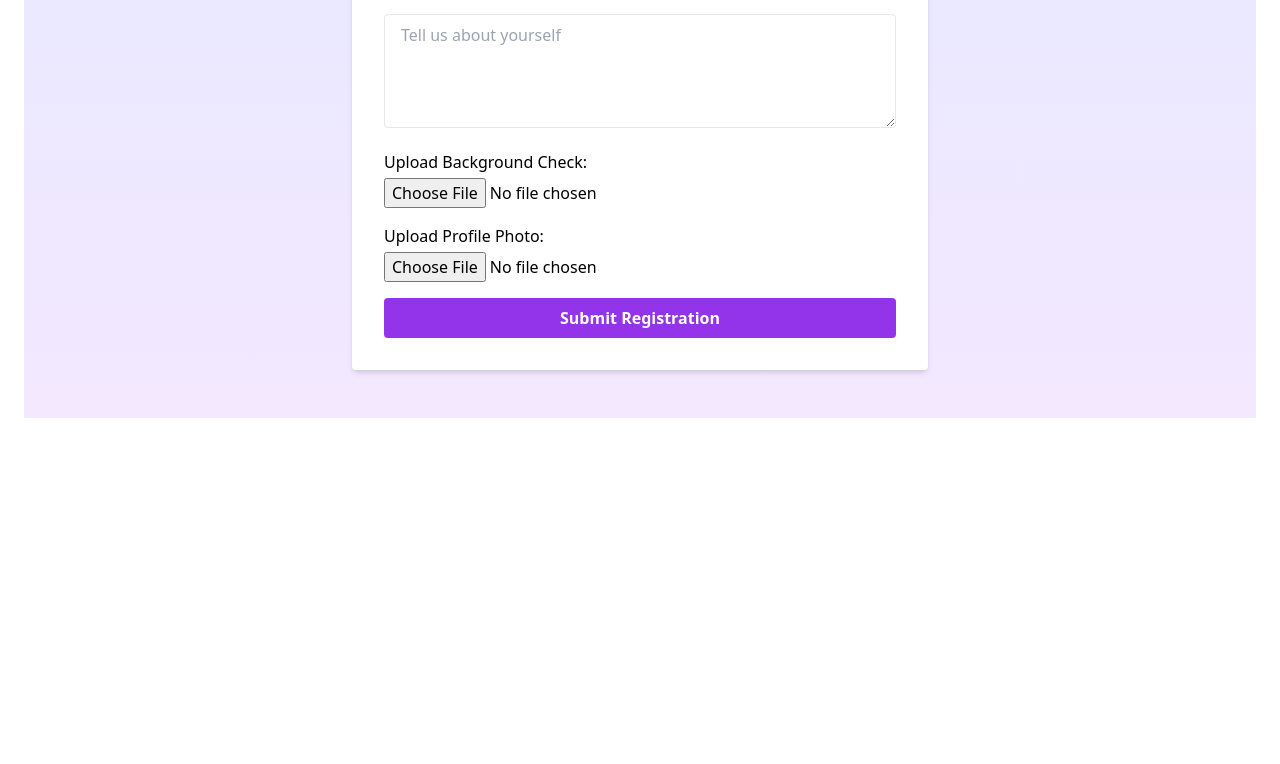
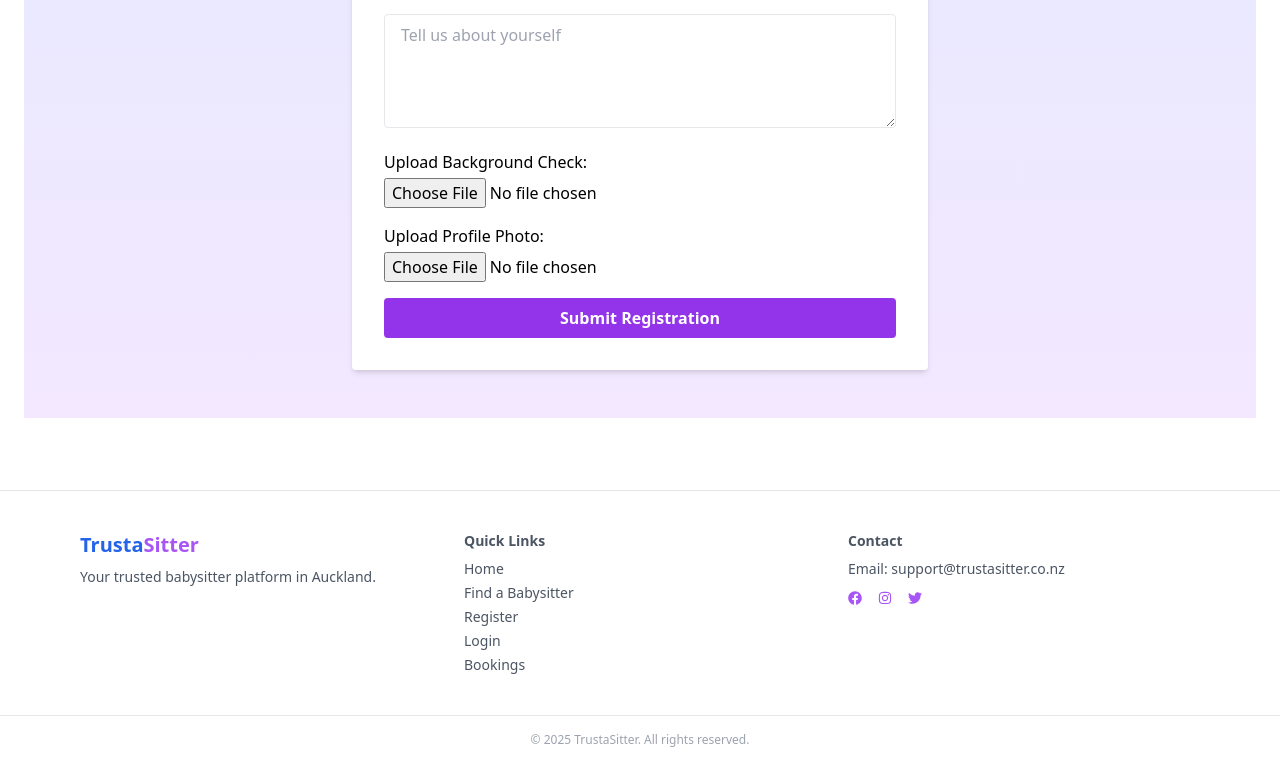
Before and after one commit to LargeWC-Code/TrustaSitter, a React (Vite) app in the folder trustasitter-frontend/: page /register-babysitter in a window 1280 px wide. Shown: the part 813-1577 px from the top of the page. Before the commit the page ends 1255 px from the top, so only its background shows below. Built offline with nearby package versions, Linux system fonts and the light colour scheme.

Commit message:
feat: create and add Footer component to all pages

```diff
--- a/trustasitter-frontend/src/App.jsx
+++ b/trustasitter-frontend/src/App.jsx
@@ -3,6 +3,7 @@ import React from 'react';
 import { BrowserRouter as Router, Routes, Route } from 'react-router-dom';
 
 import Navbar from './components/Navbar'; // Importing the Navbar component
+import Footer from './components/Footer'; // Importing the Footer component
 import Home from './pages/Home';  // Importing the Home component
 import Search from './pages/Search';  // Importing the Search component
 import Login from './pages/Login';  // Importing the Login component
@@ -30,6 +31,7 @@ const App = () => {
           <Route path="/register-babysitter" element={<RegisterBabysitter />} />
         </Routes>
       </div>
+      <Footer />
     </Router>
   );
 };
--- /dev/null
+++ b/trustasitter-frontend/src/components/Footer.jsx
@@ -0,0 +1,48 @@
+import React from 'react';
+import { Link } from 'react-router-dom';
+import { FaFacebook, FaInstagram, FaTwitter } from 'react-icons/fa';
+
+const Footer = () => {
+  return (
+    <footer className="bg-white border-t mt-12">
+      <div className="max-w-6xl mx-auto px-4 py-10 grid md:grid-cols-3 gap-8 text-sm text-gray-600">
+        {/* Logo and description */}
+        <div>
+          <h2 className="text-xl font-bold mb-2">
+            <span className="text-blue-600">Trusta</span>
+            <span className="text-purple-500">Sitter</span>
+          </h2>
+          <p>Your trusted babysitter platform in Auckland.</p>
+        </div>
+
+        {/* Quick Links */}
+        <div>
+          <h3 className="font-semibold mb-2">Quick Links</h3>
+          <ul className="space-y-1">
+            <li><Link to="/">Home</Link></li>
+            <li><Link to="/search">Find a Babysitter</Link></li>
+            <li><Link to="/register">Register</Link></li>
+            <li><Link to="/login">Login</Link></li>
+            <li><Link to="/bookings">Bookings</Link></li>
+          </ul>
+        </div>
+
+        {/* Contact and socials */}
+        <div>
+          <h3 className="font-semibold mb-2">Contact</h3>
+          <p>Email: support@trustasitter.co.nz</p>
+          <div className="flex space-x-4 mt-3">
+            <a href="#" className="text-purple-500 hover:text-purple-700"><FaFacebook /></a>
+            <a href="#" className="text-purple-500 hover:text-purple-700"><FaInstagram /></a>
+            <a href="#" className="text-purple-500 hover:text-purple-700"><FaTwitter /></a>
+          </div>
+        </div>
+      </div>
+      <div className="text-center text-xs text-gray-400 py-4 border-t">
+        © {new Date().getFullYear()} TrustaSitter. All rights reserved.
+      </div>
+    </footer>
+  );
+};
+
+export default Footer;
```
